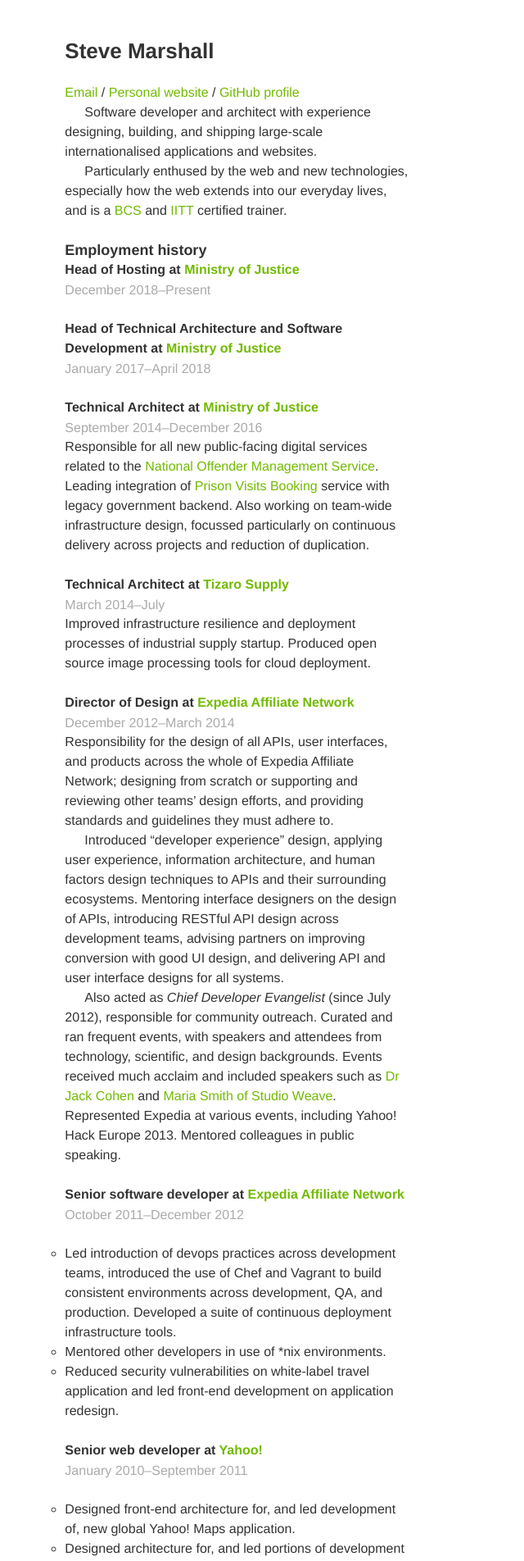
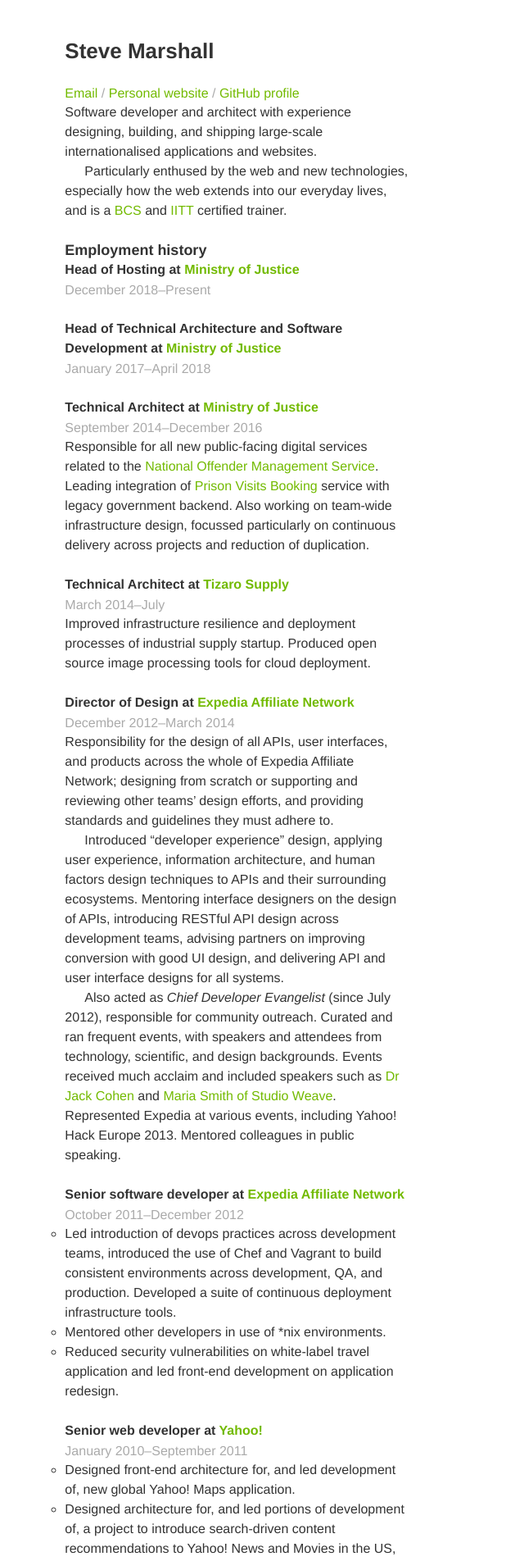
Before and after one commit to SteveMarshall/stevemarshall.github.io, a Jekyll site: the page built from cv.md, in a window 1280 px wide. Shown: the top 1904 px of the page at 82% size, without its empty margins (0-640 px from the left). Built offline with Jekyll 4.4.1, drawn with Linux system fonts in a browser that asks for light colours; our own code applies the rules of GitHub Pages for plain Markdown files.

Commit message:
Rationalise spacing between meta content
We always want the body content immediately following meta-content to
be on the next line. This fixes that, applies it more consistently (to
both paragraphs and unordered lists), and marks my contact information
as meta content, too.

```diff
--- a/_sass/content.scss
+++ b/_sass/content.scss
@@ -5,14 +5,16 @@
 }
 h2 {
   font-size:                18px;
+  margin-top:               24px;
 }
 h3 {
   font-size:                inherit;
+  margin-top:               24px;
 }
 .meta {
     color:                  #aaa;
     line-height:            23px;
-    margin-bottom:          24px;
+    margin-bottom:          0;
     padding-top:            1px;
     text-indent:            0;
 }
@@ -20,15 +22,20 @@
 p,
 ol,
 ul {
-    margin:                 24px 0;
+    margin:                 24px 0 0;
     position:               relative;
 }
 p + p {
-    margin-top:             -24px;
     text-indent:            24px;
+    margin-top:             0;
 }
-.meta + p {
+.meta + p,
+.meta + ul {
     text-indent:            0;
+    margin-top:             0;
+}
+p + .meta {
+    margin-top:             0;
 }
 li p:first-child {
   margin-top:               0;
--- a/cv.md
+++ b/cv.md
@@ -6,6 +6,7 @@
 [Email](mailto:cv@nascentguruism.com)<span> / </span>
 [Personal website](http://stevemarshall.com/)<span> / </span>
 [GitHub profile](http://github.com/SteveMarshall)
+{: .meta}
 
 Software developer and architect with experience designing, building,
 and shipping large-scale internationalised applications and websites.
```
